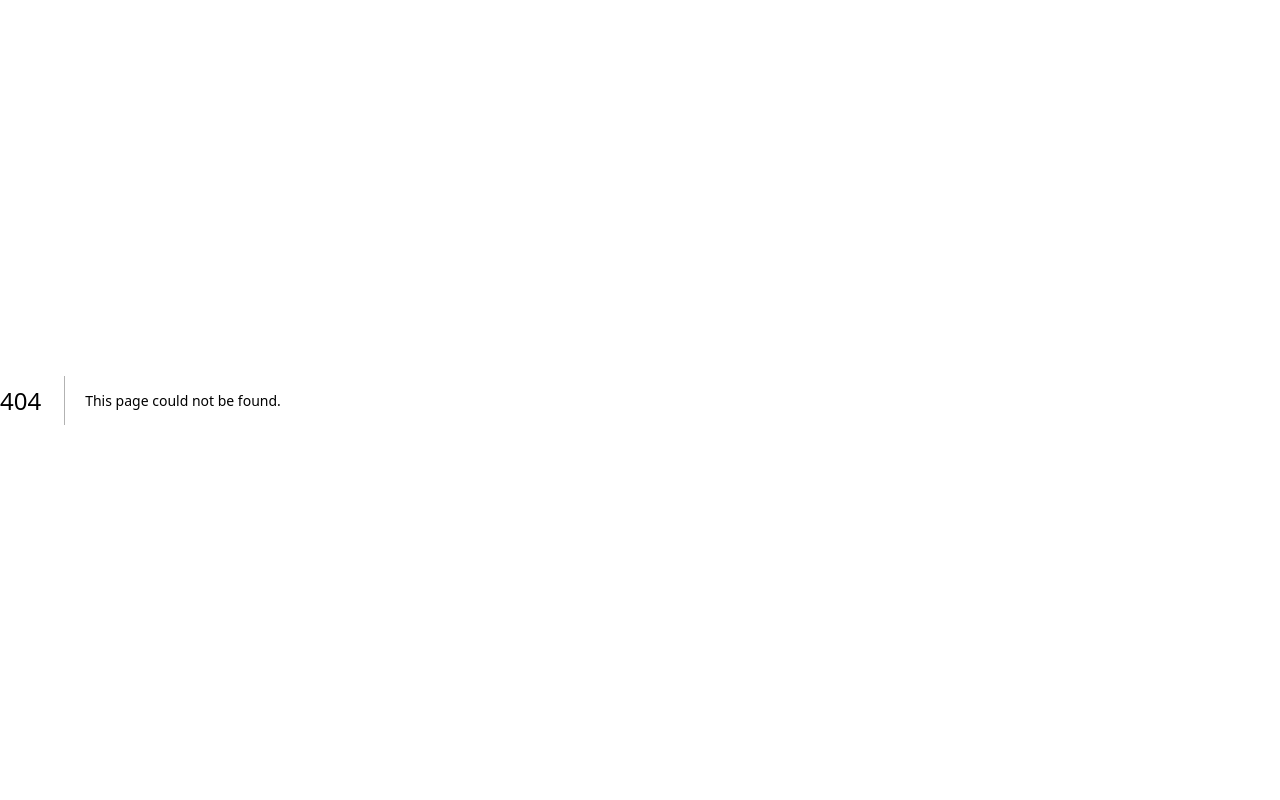
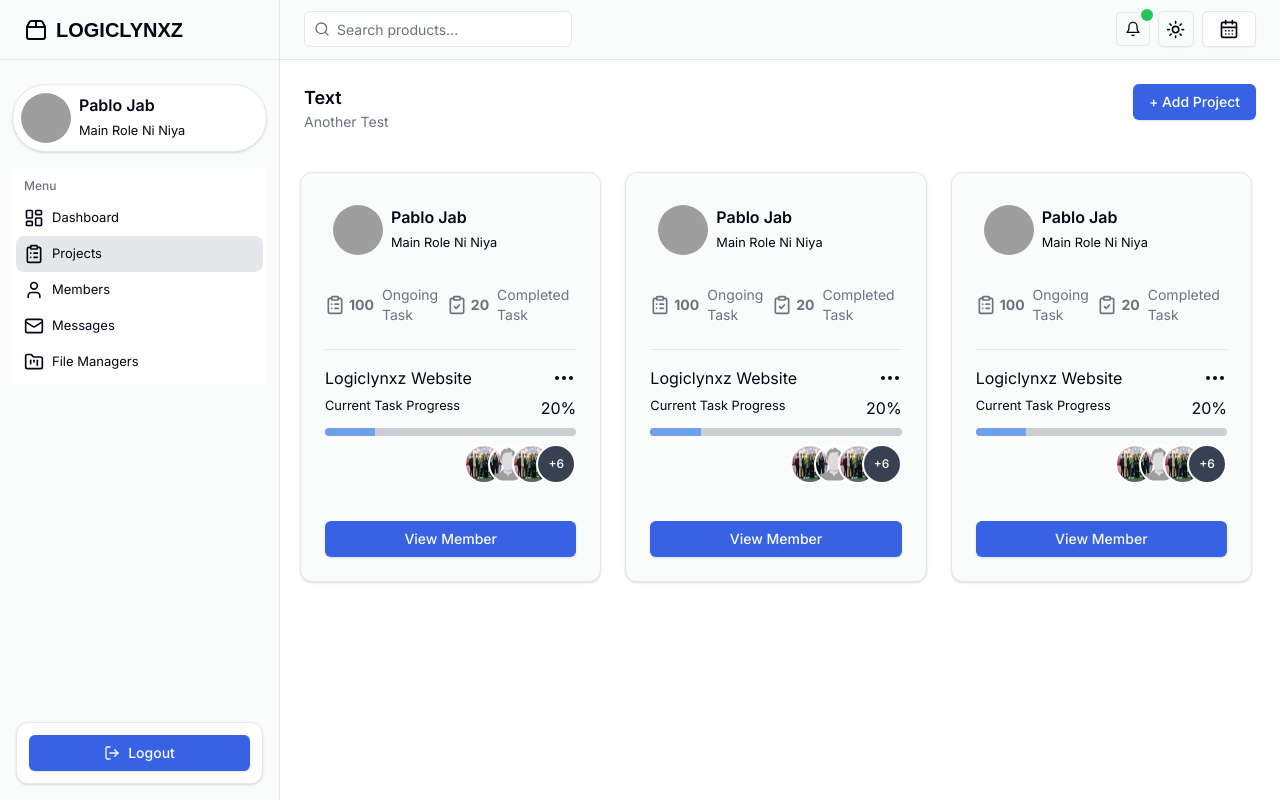
Before and after one commit to Logiclynxz/logiclynxz-dashboard, a Next.js app: page /admin/projects in a window 1280 px wide. Before the commit this address had no page. Built offline with nearby package versions, Linux system fonts and the light colour scheme; grey boxes are pictures that could not be loaded.

Commit message:
Initial project page

```diff
--- /dev/null
+++ b/app/admin/(routes)/projects/components/projectcards.tsx
@@ -0,0 +1,98 @@
+import React from 'react'
+import { Card, CardContent, CardDescription, CardFooter, CardHeader } from '@/components/ui/card'
+import { DropdownMenu, DropdownMenuContent, DropdownMenuItem, DropdownMenuTrigger } from '@/components/ui/dropdown-menu'
+import { Progress } from '@/components/ui/progress'
+import { Separator } from '@/components/ui/separator'
+import { ClipboardCheck, ClipboardList, Ellipsis } from 'lucide-react'
+import { Avatar, AvatarFallback, AvatarImage } from '@/components/ui/avatar'
+import Image from "next/image";
+import { Button } from '@/components/ui/button'
+
+export default function ProjectCards() {
+  return (
+    <div>
+        <Card className="dark:bg-[#0e1421] bg-[#fafbfb] min-h-[410px] relative">
+            <CardHeader>
+                <div className="flex p-2 gap-2 mb-4">
+                <Avatar className="w-[50px] h-[50px]">
+                    <AvatarImage src="https://github.com/shadcn.png" />
+                    <AvatarFallback>CN</AvatarFallback>
+                </Avatar>
+                <div>
+                    <h6 className="font-semibold">Pablo Jab</h6>
+                    <small>Main Role Ni Niya</small>
+                </div>
+                </div>
+                <CardDescription className="flex justify-between">
+                <div className="flex gap-2 flex-col lg:flex-row">
+                    <div className="flex flex-row gap-1 items-center justify-center">
+                    <ClipboardList size={20} /> <strong>100</strong>
+                    </div>
+                    Ongoing Task
+                </div>
+                <div className="flex gap-2 flex-col lg:flex-row">
+                    <div className="flex gap-1 items-center justify-center">
+                    <ClipboardCheck size={20} /> <strong>20</strong>
+                    </div>
+                    Completed Task
+                </div>
+                </CardDescription>
+            </CardHeader>
+            <CardContent>
+                <Separator />
+                <div className="flex justify-between mt-4">
+                <span>Logiclynxz Website</span>
+                <div>
+                    <DropdownMenu>
+                    <DropdownMenuTrigger>
+                        <Ellipsis />
+                    </DropdownMenuTrigger>
+                    <DropdownMenuContent align="end">
+                        <DropdownMenuItem>View Project</DropdownMenuItem>
+                    </DropdownMenuContent>
+                    </DropdownMenu>
+                </div>
+                </div>
+                <div className="flex justify-between">
+                <small>Current Task Progress</small>
+                <span>20%</span>
+                </div>
+                <Progress value={20} className="mt-2" />
+                <div className="mt-2 flex justify-end gap-1">
+                <div className="flex -space-x-4 rtl:space-x-reverse">
+                    <Image
+                    className="w-10 h-10 border-2 border-white rounded-full dark:border-gray-800"
+                    src="/test.jpg"
+                    alt="sd"
+                    width={30}
+                    height={30}
+                    />
+                    <Image
+                    className="w-10 h-10 border-2 border-white rounded-full dark:border-gray-800"
+                    src="/profile.png"
+                    alt="sd"
+                    width={30}
+                    height={30}
+                    />
+                    <Image
+                    className="w-10 h-10 border-2 border-white rounded-full dark:border-gray-800"
+                    src="/test.jpg"
+                    alt="sd"
+                    width={30}
+                    height={30}
+                    />
+                    <div className="flex items-center justify-center w-10 h-10 text-xs font-medium text-white bg-gray-700 border-2 border-white rounded-full hover:bg-gray-600 dark:border-gray-800">
+                    +6
+                    </div>
+                </div>
+                </div>
+            </CardContent>
+            <CardFooter className="static lg:absolute bottom-0 w-full">
+                <Button className="w-full bg-[#3662e3] dark:text-white dark:hover:bg-[#0d1b44] hover:bg-[#5da3f4]">
+                View Member
+                </Button>
+            </CardFooter>
+        </Card>
+    </div>
+  )
+}
--- /dev/null
+++ b/app/admin/(routes)/projects/components/projectlist.tsx
@@ -0,0 +1,32 @@
+import { Button } from '@/components/ui/button'
+import React from 'react'
+import ProjectCards from './projectcards'
+
+export default function ProjectList() {
+  return (
+    <div>
+        <div className="flex justify-between">
+            <div className="flex-1">
+                <h3 className="text-lg font-semibold">Text</h3>
+                <p className="text-sm text-muted-foreground">Another Test</p>
+            </div>
+            <Button className="bg-[#3662e3] dark:text-white dark:hover:bg-[#0d1b44] hover:bg-[#5da3f4] text-white">
+                + Add Project
+            </Button>
+        </div>
+
+        <div className="grid grid-cols-1 md:grid-cols-2 lg:grid-cols-3 gap-4 -ml-2 mt-10">
+            <div className="px-1">
+                <ProjectCards/>
+            </div>
+            <div className="px-1">
+                <ProjectCards/>
+            </div>
+            <div className="px-1">
+                <ProjectCards/>
+            </div>
+        </div>
+
+    </div>
+  )
+}
--- /dev/null
+++ b/app/admin/(routes)/projects/page.tsx
@@ -0,0 +1,26 @@
+import { Card } from "@/components/ui/card";
+import Sidebar from "../../_components/sidebar";
+import Header from "../../_components/header";
+import { DataTable } from "../../datatable";
+import ProjectList from "./components/projectlist";
+
+export default async function projects() {
+  return (
+    <div
+      className="grid min-h-screen w-full md:grid-cols-[220px_1fr] lg:grid-cols-[280px_1fr]"
+      suppressHydrationWarning={true}
+    >
+      <Sidebar />
+      <div className="flex flex-col h-screen">
+        <Header />
+        <main className="grid grid-cols-5 grid-row-10 flex-2 flex-col gap-4 p-4 lg:gap-6 lg:p-6 overflow-auto h-full">
+          <div className="col-span-5 h-[100] w-full">
+            <div className="h-full row-span-2">
+              <ProjectList/>
+            </div>
+          </div>
+        </main>
+      </div>
+    </div>
+  );
+}
--- a/app/admin/_components/ui/sidebarmenu.tsx
+++ b/app/admin/_components/ui/sidebarmenu.tsx
@@ -31,7 +31,7 @@ export default function SidebarMenu() {
         text: "Dashboard",
       },
       {
-        link: "/",
+        link: "/admin/projects",
         icon: <ClipboardList size={20} />,
         text: "Projects",
       },
--- a/package.json
+++ b/package.json
@@ -39,13 +39,13 @@
     "tailwindcss-animate": "^1.0.7"
   },
   "devDependencies": {
-    "@types/node": "^20",
+    "@types/node": "20.14.11",
     "@types/react": "^18",
     "@types/react-dom": "^18",
     "eslint": "^8",
     "eslint-config-next": "14.2.5",
     "postcss": "^8",
     "tailwindcss": "^3.4.1",
-    "typescript": "^5"
+    "typescript": "5.5.3"
   }
 }
```
Also changed, not shown: 1 other file (tests, documents, lock files or other folders).
